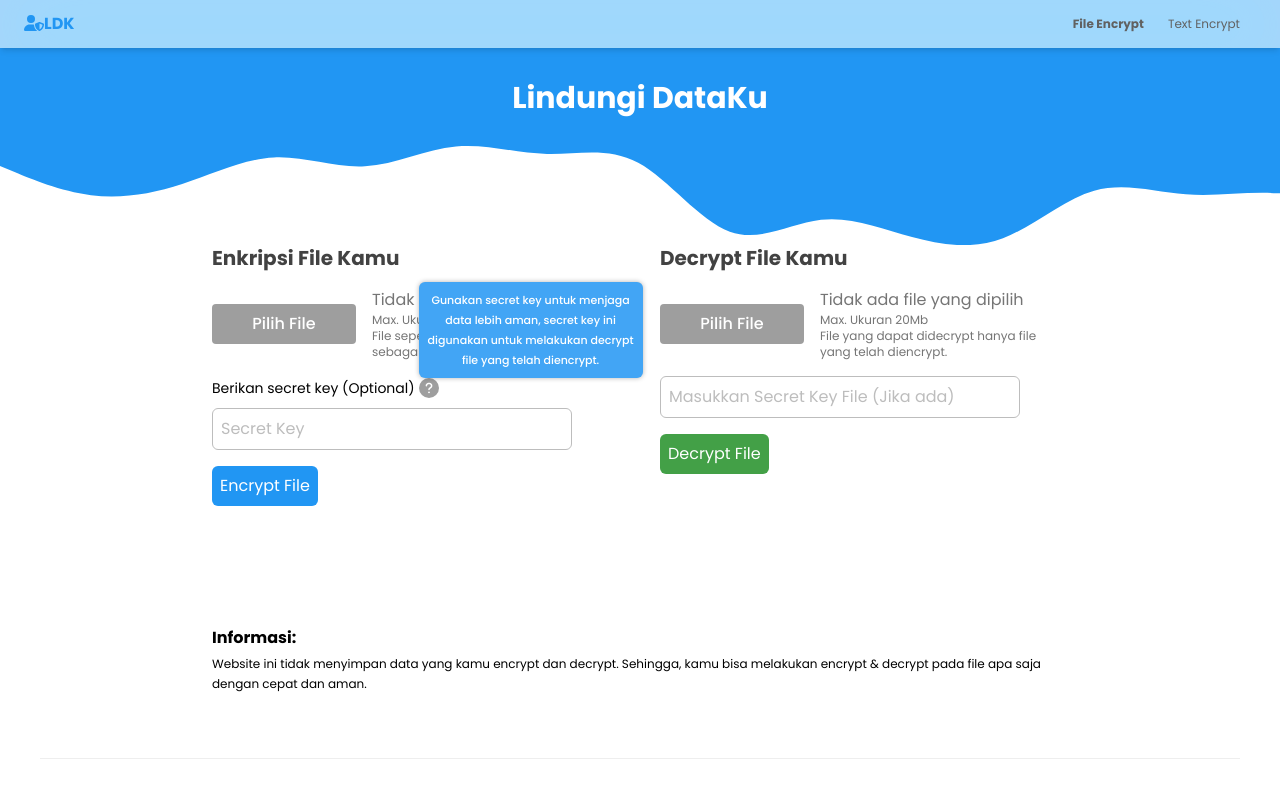
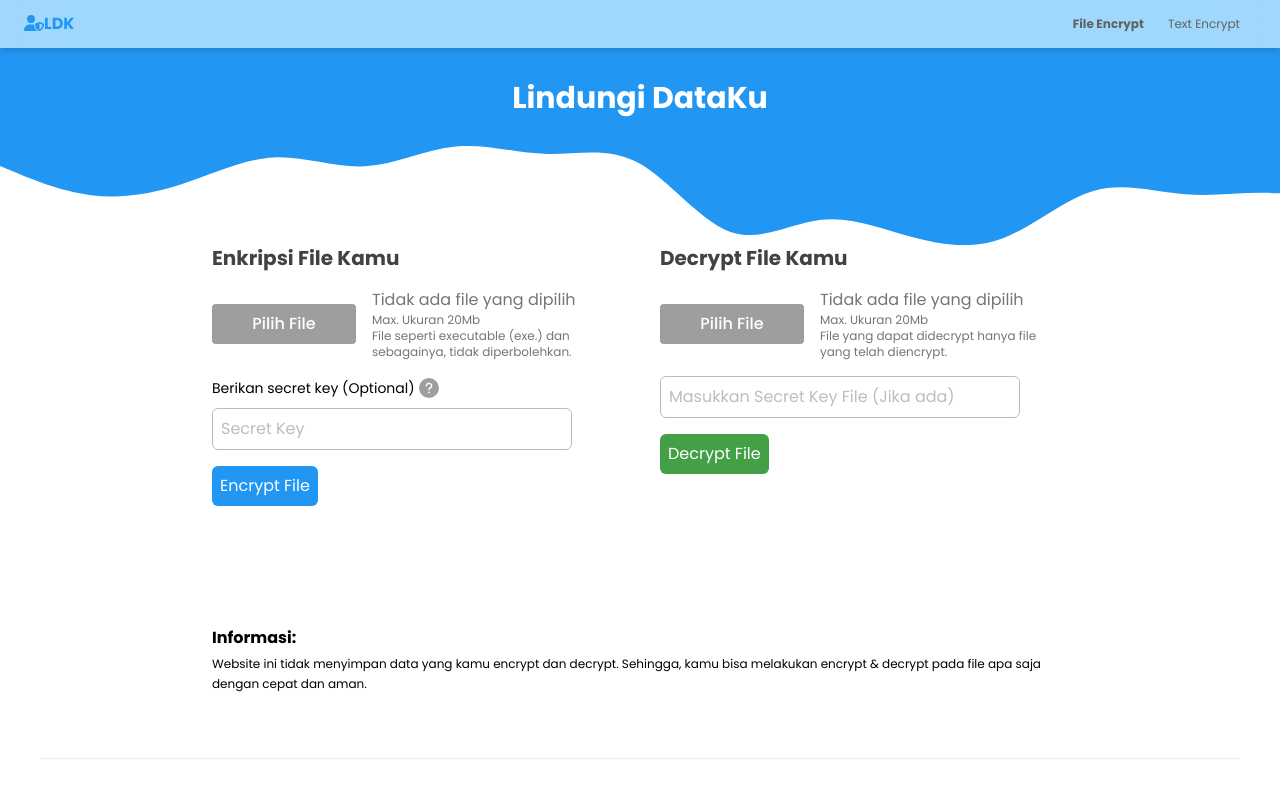
Before and after one commit to dadang-hawari/LindungiDataKu, a React (Vite) app: page / in a window 1280 px wide. Shown: the top 785 px of the page. Built offline with nearby package versions, Linux system fonts and the light colour scheme.

Commit message:
set state hover

```diff
--- a/src/components/encrypt/QuestionMarkPass.jsx
+++ b/src/components/encrypt/QuestionMarkPass.jsx
@@ -3,7 +3,7 @@ import { FontAwesomeIcon } from '@fortawesome/react-fontawesome';
 import React, { useState } from 'react';
 
 export default function QuestionMarkPass() {
-  const [isHovered, setIsHovered] = useState(true);
+  const [isHovered, setIsHovered] = useState(false);
 
   return (
     <div
```
